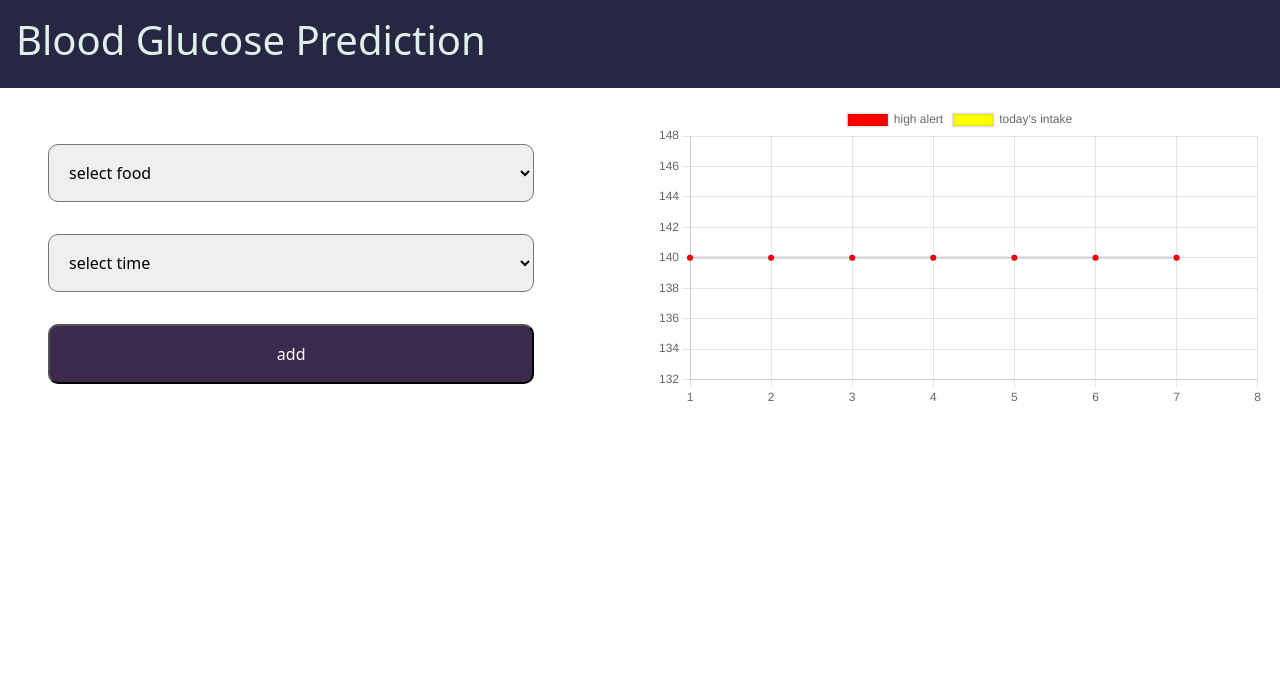
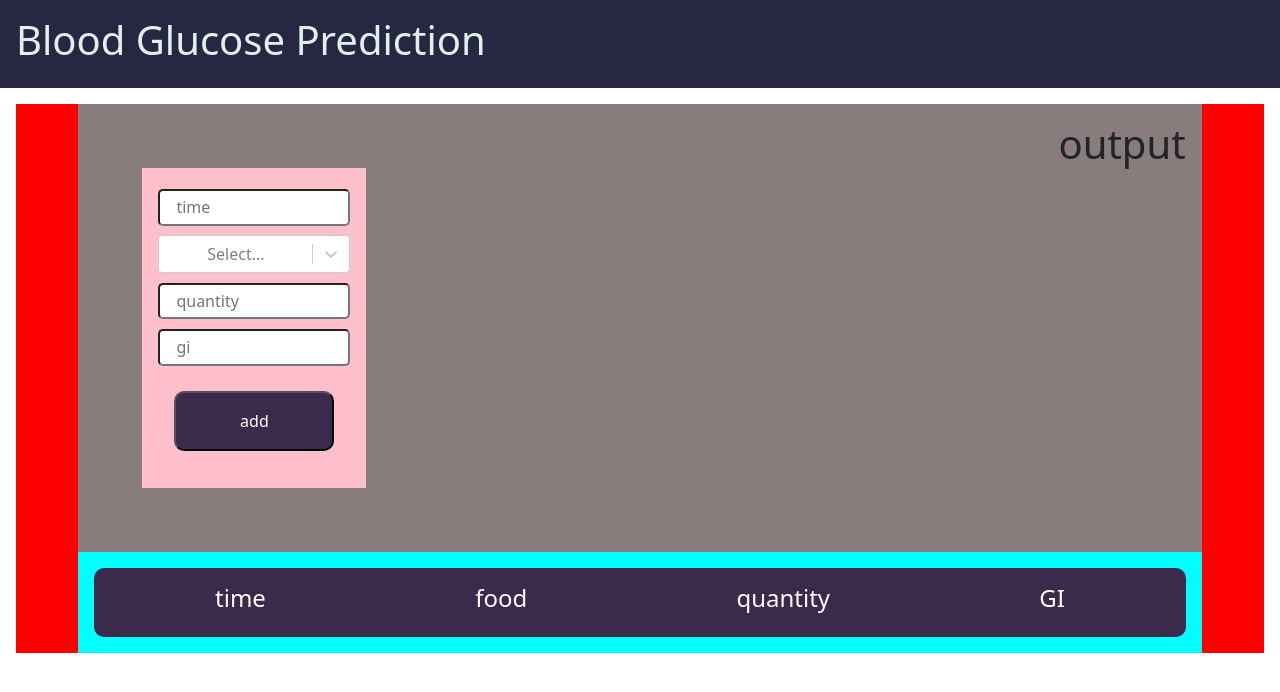
Before and after one commit to shweta-js/blood_glucose_prediction, a React (Create React App) app: page /store in a window 1280 px wide. Shown: the top 692 px of the page. Built offline with nearby package versions, Linux system fonts and the light colour scheme.

Commit message:
basic form display but not working

```diff
--- a/package.json
+++ b/package.json
@@ -18,6 +18,7 @@
     "react-ios-time-picker": "^0.2.2",
     "react-router-dom": "^6.6.1",
     "react-scripts": "5.0.1",
+    "react-select": "^5.7.0",
     "react-time-picker": "^5.1.0",
     "react-timeit": "^1.2.12",
     "web-vitals": "^2.1.4"
--- a/src/components/Store.css
+++ b/src/components/Store.css
@@ -1,65 +1,87 @@
 .store{
     display: flex;
-    flex-direction: row;
+    flex-direction: column;
     align-items: center;
     justify-content: center;
     margin:1rem;
+    background-color: red;
+
+}
+.input-n-output{
+    display: flex;
+    flex-direction: row;
+    justify-content:space-between;
+    background-color: rgb(136, 124, 124);
+    width:90%;
+    padding:1rem;
+
 
 }
 .food-inputs{
-    /* background-color: red; */
-    margin:1rem;
-    display:flex;
+    margin:3rem;
+    left:0;
+    background-color: pink;
+    padding:1rem;
+    justify-content: space-around;
+    display: flex;
     flex-direction: column;
-    justify-content: space-between;
-    width:50%;
+    height: 20rem;
+}
+.food-inputs>input{
+    background-color: #fff;
 
+    padding:1rem;
+    border-radius: 5px;
+    height:2.3rem;
+    width: 12rem;
 
 }
 
-select,.add-food{
-    width:80%;
+.add-food{
+    color:#fff;
+    background-color: #3c2a4d;
     padding:1rem;
     border-radius: 10px;
+    width: 10rem;
+    align-items: left;
     margin:1rem;
 
 }
-.timepicker{
-    width:80%;
-    padding:1rem;
-    border-radius: 10px;
-
-
-}
-Label{
-    margin:1rem;
-    margin-right:auto;
-    /* background-color: pink; */
-    padding:1rem;
-    color:#e0f0ea;
-    background-color: #3c2a4d;
-    border-radius: 10px;
-    margin-right:2rem;
-
-
+.add-food:hover{
+    background-color:#533e66;
 }
 .output{
 
 }
-.add-food{
+.todays-list{
+    display: flex;
+    flex-direction: column;
+    width: 90%;
+    background-color: aqua;
+    padding:1rem;
+}
+.food-list-head{
+    display: flex;
+    flex-direction: row;
     background-color: #3c2a4d;
-
+    color:#fff;
+    padding:1rem;
+    justify-content: space-around;
     border-radius: 10px;
 
+}
+.single-list-head{
+    background-color:aquamarine;
 
-    color: white;
-    align-items: left;
-    cursor: pointer;
 }
-.add-food:hover{
-    background-color: #6b567e;
+.single-list{
+    display: flex;
+    flex-direction: row;
+    justify-content: space-around;
+    background-color: #fff;
+    color:#3c2a4d;
+    border-radius: 10px;
+    margin:1rem;
+    padding:1rem;
+
 }
-.output{
-    width:50%;
-    height: 20rem;
-}
--- a/src/components/Store.js
+++ b/src/components/Store.js
@@ -1,102 +1,82 @@
 import React,{useState} from 'react'
 import "./Store.css"
-import { useHistory} from 'react-router-dom'
 import '@fortawesome/fontawesome-free/css/all.min.css';
-import {Line} from 'react-chartjs-2'
-import {TimePicker} from 'react-ios-time-picker';
+
+import Select from 'react-select';
 import {Chart as ChartJS,Title,Tooltip,LineElement,Legend, CategoryScale, LinearScale, PointElement} from 'chart.js';
-import { FontAwesomeIcon } from '@fortawesome/react-fontawesome';
-import { faCheckSquare, faPlusSquare, faThumbsUp } from '@fortawesome/free-solid-svg-icons';
 
+import "react-datepicker/dist/react-datepicker.css";
 ChartJS.register(
   Title,Tooltip,LineElement,Legend,CategoryScale,LinearScale,PointElement
 )
 const Store = () => {
-const [value,setValue]=useState('')
-const [time, setTime] = useState('10:00');
 
-const [theArray, setTheArray] = useState([]);
-    const addEntryClick = () => {
-        setTheArray(oldArray => [...oldArray, `Entry ${oldArray[0]}`]);
-    };
+  const options= [
+    { value: 'c1', label: 'Chocolate' },
+    { value: 's2', label: 'Strawberry' },
+    { value: 'v3', label: 'Vanilla' },
+  ];
 
 
 
-const [data,setData]=useState({
-  labels:["1","2","3","4","5","6","7","8"],
-  datasets:[
-    {
-      label:"high alert",
-      data:[140,140,140,140,140,140,140],
-      backgroundColor:'red'
-    },
-    {
-      label:"today's intake",
-      data:theArray,
-      backgroundColor:'yellow'
-    }
-  ]
-})
+  const [selectedOption,setSelectedOption]=useState([]);
+  const [todaysList,setTodaysList]=useState([]);
+  const [selectedTime,setSelectedTime]=useState([]);
+  const [quantity,setQuantity]=useState([]);
 
-  const handleChange=(e)=>{
-    console.log("hello world");
-    setValue("lsjdfl");
+  const addDetail=(e)=>{
+    // console.log(selectedOption)
+    // setSelectedOption(e.target.value)
+    setTodaysList([...todaysList,selectedOption]);
+    setSelectedTime(e.target.value);
+    setQuantity(e.target.value);
+    console.log(selectedOption)
   }
 
   return (
+    <div className="store">
+    <div className="input-n-output">
+    <div className="food-inputs">
 
+    <input value={selectedTime} placeholder="time"></input>
+     <Select
+     defaultValue={selectedOption}
+     onChange={setSelectedOption}
+     options={options}
+     >
+     </Select>
+     <input value={quantity} placeholder='quantity'></input>
+     <input placeholder='gi'></input>
+     <button className="add-food" onClick={addDetail}>add</button>
 
-    <div className="store">
-    <div className="food-inputs">
-    {/* <div>
-      <label>Breakfast</label>
-      <input placeholder='food'></input>
-      <input placeholder='time'></input>
-      </div>
-      <div>
-      <label>Lunch</label>
-      <input placeholder='food'></input>
-      <input placeholder='time'></input>
-      </div>
-      <div>
-      <label>Dinner</label>
-      <input placeholder='food'></input>
-      <input placeholder='time'></input>
-      </div>
-      <FontAwesomeIcon icon={ faPlusSquare }
-      className="add"/> */}
+   </div>
 
-      <select name="select food"value={theArray} onChange={handleChange}>
-        <option value="">select food</option>
-        <option value="47">Banana cake, made with sugar</option>
-        <option value="55">Banana cake, made without sugar</option>
-        <option value="46">Sponge cake, plain</option>
-      </select>
-      <select>
-        <option value="">select time</option>
-        <option value="12">12:00</option>
-        <option value="1">1:00</option>
-        <option value="2">2:00</option>
-        <option value="3">3:00</option>
-        <option value="4">4:00</option>
-        <option value="5">5:00</option>
-        <option value="6">6:00</option>
-        <option value="7">7:00</option>
-      </select>
-      {/* <TimePicker className="timepicker"onChange={setTime} value={time}/> */}
-      <button className="add-food" onClick={addEntryClick}>add</button>
-      <div>{theArray.map(entry =>
-          <div>{entry}</div>
-        )}
-        </div>
+   <div className="output" >
+    <h1>output</h1>
 
+   </div>
 
     </div>
+    <div className="todays-list">
 
-    <div className="output" >
-    <Line data={data}>hello</Line>
+    <div className="food-list-head">
+      <h4>time</h4>
+      <h4>food</h4>
+      <h4>quantity</h4>
+      <h4>GI</h4>
+    </div>
 
+    <div className='single-list-head'>
+      {
+        todaysList.map((a)=>(
+          <div  className="single-list">
+             <h6>{a.value}</h6>
+             <h6>{a.label}</h6>
 
+          </div>
+        ))
+      }
+    </div>
     </div>
     </div>
   )
```
Also changed, not shown: src/colors.css (added, +9 -0 lines), src/components/LineData.js (deleted, +0 -43 lines), src/components/Store_withgraph.js (added, +79 -0 lines), src/helpful_urls.txt (added), 2 other files (tests, documents, lock files or other folders).
